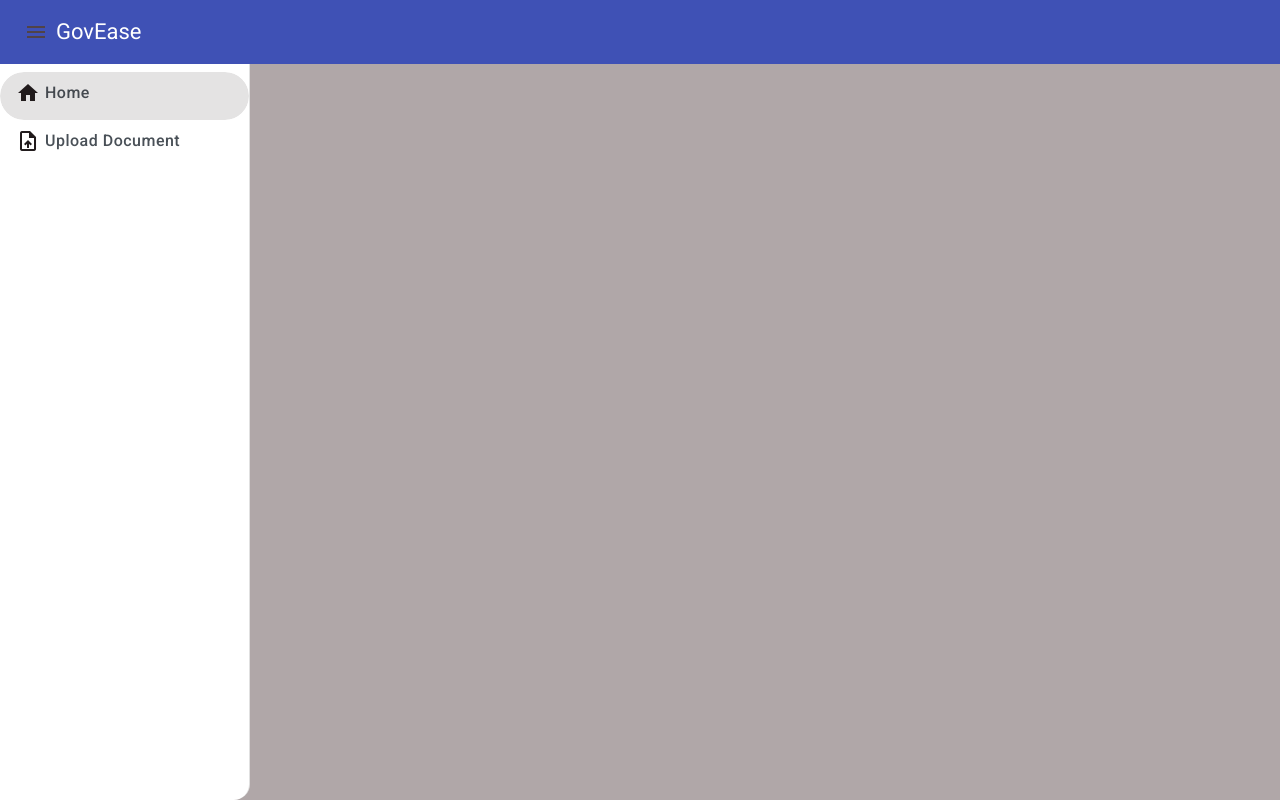
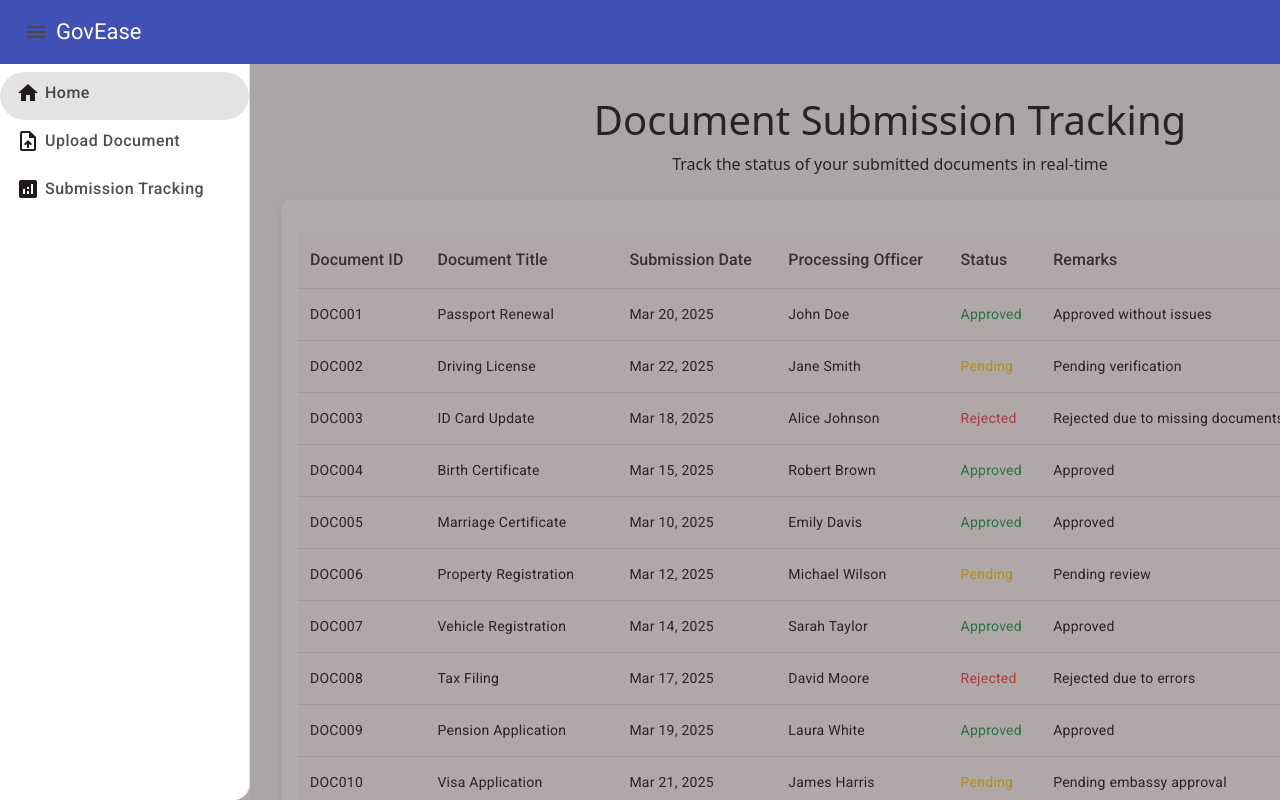
Before and after one commit to lathesram/GovEase, an Angular app: page /track-document in a window 1280 px wide. Before the commit this address led to /. Built offline with nearby package versions, Linux system fonts and the light colour scheme.

Commit message:
[IXR-8]: Application Tracking Dashboard UI implemented

```diff
--- a/src/app/app-routing.module.ts
+++ b/src/app/app-routing.module.ts
@@ -2,6 +2,7 @@ import { NgModule } from '@angular/core';
 import { RouterModule, Routes } from '@angular/router';
 import { HomeComponent } from './home/home.component';
 import { DocumentUploadComponent } from './document-upload/document-upload.component';
+import { DocumentTrackingComponent } from './document-tracking/document-tracking.component';
 
 const routes: Routes = [
   {
@@ -14,6 +15,11 @@ const routes: Routes = [
     title: 'Upload Document',
     component: DocumentUploadComponent
   },
+  {
+    path:'track-document',
+    title: 'Track Documents',
+    component: DocumentTrackingComponent
+  },
 ];
 
 @NgModule({
--- a/src/app/app.module.ts
+++ b/src/app/app.module.ts
@@ -7,9 +7,10 @@ import { MaterialModule } from './material.module';
 import { HomeComponent } from './home/home.component';
 import { NavComponent } from './nav/nav.component';
 import { DocumentUploadComponent } from './document-upload/document-upload.component';
+import { DocumentTrackingComponent } from './document-tracking/document-tracking.component';
 
 @NgModule({
-  declarations: [AppComponent, HomeComponent, NavComponent, DocumentUploadComponent],
+  declarations: [AppComponent, HomeComponent, NavComponent, DocumentUploadComponent, DocumentTrackingComponent],
   imports: [BrowserModule, AppRoutingModule, MaterialModule],
   exports: [MaterialModule],
   providers: [],
--- /dev/null
+++ b/src/app/document-tracking/document-tracking.component.html
@@ -0,0 +1,65 @@
+<div class="tracking-page">
+    <header class="tracking-header text-center">
+        <h1 class="text-3xl font-bold">Document Submission Tracking</h1>
+        <p class="text-gray-600 mt-2">Track the status of your submitted documents in real-time</p>
+    </header>
+
+    <main class="tracking-container">
+        <table mat-table [dataSource]="documentData" class="mat-elevation-z8 w-full">
+            <ng-container matColumnDef="documentId">
+                <th mat-header-cell *matHeaderCellDef> Document ID </th>
+                <td mat-cell *matCellDef="let element"> {{ element.id }} </td>
+            </ng-container>
+
+            <ng-container matColumnDef="documentTitle">
+                <th mat-header-cell *matHeaderCellDef> Document Title </th>
+                <td mat-cell *matCellDef="let element"> {{ element.title }} </td>
+            </ng-container>
+
+            <ng-container matColumnDef="submissionDate">
+                <th mat-header-cell *matHeaderCellDef> Submission Date </th>
+                <td mat-cell *matCellDef="let element"> {{ element.submissionDate | date }} </td>
+            </ng-container>
+
+            <ng-container matColumnDef="processingOfficer">
+                <th mat-header-cell *matHeaderCellDef> Processing Officer </th>
+                <td mat-cell *matCellDef="let element"> {{ element.officer }} </td>
+            </ng-container>
+
+            <ng-container matColumnDef="status">
+                <th mat-header-cell *matHeaderCellDef> Status </th>
+                <td mat-cell *matCellDef="let element">
+                    <span [ngClass]="{
+              'text-green-600': element.status === 'Approved',
+              'text-yellow-500': element.status === 'Pending',
+              'text-red-500': element.status === 'Rejected'
+            }">
+                        {{ element.status }}
+                    </span>
+                </td>
+            </ng-container>
+
+            <ng-container matColumnDef="remarks">
+                <th mat-header-cell *matHeaderCellDef> Remarks </th>
+                <td mat-cell *matCellDef="let element"> {{ element.remarks }} </td>
+            </ng-container>
+
+            <ng-container matColumnDef="approvalDate">
+                <th mat-header-cell *matHeaderCellDef> Approval Date </th>
+                <td mat-cell *matCellDef="let element"> {{ element.approvalDate ? (element.approvalDate | date) : 'N/A' }} </td>
+            </ng-container>
+
+            <ng-container matColumnDef="statusTime">
+                <th mat-header-cell *matHeaderCellDef> Status Time </th>
+                <td mat-cell *matCellDef="let element"> {{ element.statusTime | date:'shortTime' }} </td>
+            </ng-container>
+
+            <tr mat-header-row *matHeaderRowDef="displayedColumns"></tr>
+            <tr mat-row *matRowDef="let row; columns: displayedColumns;"></tr>
+        </table>
+
+        <div *ngIf="documentData.length === 0" class="mt-4 text-gray-600">
+            No submissions found. Upload documents to track their status.
+        </div>
+    </main>
+</div>
--- /dev/null
+++ b/src/app/document-tracking/document-tracking.component.scss
@@ -0,0 +1,48 @@
+.tracking-page {
+    padding: 2rem;
+    background-color: #f5f5f5;
+    height: 100vh;
+}
+
+.tracking-header {
+    margin-bottom: 1.5rem;
+    text-align: center;
+}
+
+.tracking-container {
+    background-color: #ffffff;
+    padding: 1rem;
+    box-shadow: 0 4px 8px rgba(0, 0, 0, 0.1);
+    border-radius: 8px;
+}
+
+table {
+    width: 100%;
+    border-collapse: collapse;
+    margin-top: 1rem;
+}
+
+th, td {
+    padding: 0.75rem;
+    border-bottom: 1px solid #e0e0e0;
+}
+
+th {
+    background-color: #f0f0f0;
+    font-weight: 550ß;
+    font-size: 1rem;
+    text-align: left;
+    color: #333333;
+}
+
+.text-green-600 {
+    color: #16a34a;
+}
+
+.text-yellow-500 {
+    color: #facc15;
+}
+
+.text-red-500 {
+    color: #ef4444;
+}
--- /dev/null
+++ b/src/app/document-tracking/document-tracking.component.ts
@@ -0,0 +1,37 @@
+import { Component } from '@angular/core';
+
+@Component({
+  selector: 'app-document-tracking',
+  standalone: false,
+  templateUrl: './document-tracking.component.html',
+  styleUrl: './document-tracking.component.scss',
+})
+export class DocumentTrackingComponent {
+  displayedColumns: string[] = [
+    'documentId',
+    'documentTitle',
+    'submissionDate',
+    'processingOfficer',
+    'status',
+    'remarks',
+    'approvalDate',
+  ];
+
+  documentData = [
+    { id: 'DOC001', title: 'Passport Renewal', submissionDate: new Date('2025-03-20'), officer: 'John Doe', status: 'Approved', remarks: 'Approved without issues', approvalDate: new Date('2025-03-21') },
+    { id: 'DOC002', title: 'Driving License', submissionDate: new Date('2025-03-22'), officer: 'Jane Smith', status: 'Pending', remarks: 'Pending verification', approvalDate: null },
+    { id: 'DOC003', title: 'ID Card Update', submissionDate: new Date('2025-03-18'), officer: 'Alice Johnson', status: 'Rejected', remarks: 'Rejected due to missing documents', approvalDate: null },
+    { id: 'DOC004', title: 'Birth Certificate', submissionDate: new Date('2025-03-15'), officer: 'Robert Brown', status: 'Approved', remarks: 'Approved', approvalDate: new Date('2025-03-16') },
+    { id: 'DOC005', title: 'Marriage Certificate', submissionDate: new Date('2025-03-10'), officer: 'Emily Davis', status: 'Approved', remarks: 'Approved', approvalDate: new Date('2025-03-11') },
+    { id: 'DOC006', title: 'Property Registration', submissionDate: new Date('2025-03-12'), officer: 'Michael Wilson', status: 'Pending', remarks: 'Pending review', approvalDate: null },
+    { id: 'DOC007', title: 'Vehicle Registration', submissionDate: new Date('2025-03-14'), officer: 'Sarah Taylor', status: 'Approved', remarks: 'Approved', approvalDate: new Date('2025-03-15') },
+    { id: 'DOC008', title: 'Tax Filing', submissionDate: new Date('2025-03-17'), officer: 'David Moore', status: 'Rejected', remarks: 'Rejected due to errors', approvalDate: null },
+    { id: 'DOC009', title: 'Pension Application', submissionDate: new Date('2025-03-19'), officer: 'Laura White', status: 'Approved', remarks: 'Approved', approvalDate: new Date('2025-03-20') },
+    { id: 'DOC010', title: 'Visa Application', submissionDate: new Date('2025-03-21'), officer: 'James Harris', status: 'Pending', remarks: 'Pending embassy approval', approvalDate: null },
+    { id: 'DOC011', title: 'Scholarship Application', submissionDate: new Date('2025-03-23'), officer: 'Anna Martin', status: 'Approved', remarks: 'Approved', approvalDate: new Date('2025-03-24') },
+    { id: 'DOC012', title: 'Loan Application', submissionDate: new Date('2025-03-25'), officer: 'Chris Lee', status: 'Rejected', remarks: 'Rejected due to insufficient credit score', approvalDate: null },
+    { id: 'DOC013', title: 'Medical Insurance', submissionDate: new Date('2025-03-26'), officer: 'Sophia Clark', status: 'Approved', remarks: 'Approved', approvalDate: new Date('2025-03-27') },
+    { id: 'DOC014', title: 'Business License', submissionDate: new Date('2025-03-28'), officer: 'Daniel Lewis', status: 'Pending', remarks: 'Pending additional documents', approvalDate: null },
+    { id: 'DOC015', title: 'Export Permit', submissionDate: new Date('2025-03-29'), officer: 'Olivia Walker', status: 'Approved', remarks: 'Approved', approvalDate: new Date('2025-03-30') },
+  ];
+}
--- a/src/app/material.module.ts
+++ b/src/app/material.module.ts
@@ -14,7 +14,8 @@ import { ReactiveFormsModule } from '@angular/forms';
 import { MatExpansionModule } from '@angular/material/expansion';
 import { MatDialogModule } from '@angular/material/dialog';
 import { MatProgressSpinnerModule } from '@angular/material/progress-spinner';
-import {MatProgressBarModule} from '@angular/material/progress-bar';
+import { MatProgressBarModule } from '@angular/material/progress-bar';
+import { MatTableModule } from '@angular/material/table';
 
 const materialModules = [
   MatToolbarModule,
@@ -32,7 +33,8 @@ const materialModules = [
   MatExpansionModule,
   MatDialogModule,
   MatProgressSpinnerModule,
-  MatProgressBarModule
+  MatProgressBarModule,
+  MatTableModule,
 ];
 
 @NgModule({
--- a/src/app/nav/nav.component.html
+++ b/src/app/nav/nav.component.html
@@ -19,6 +19,12 @@
         <mat-icon>upload_file</mat-icon>
         <span class="nav-text">Upload Document</span>
       </a>
+
+      <!-- Track Document-->
+      <a mat-list-item [routerLink]="['/track-document']" routerLinkActive="active" class="nav-item">
+        <mat-icon>analytics</mat-icon>
+        <span class="nav-text">Submission Tracking</span>
+      </a>
     </mat-nav-list>
   </mat-sidenav>
 
```
Also changed, not shown: 1 other file (tests, documents, lock files or other folders).
